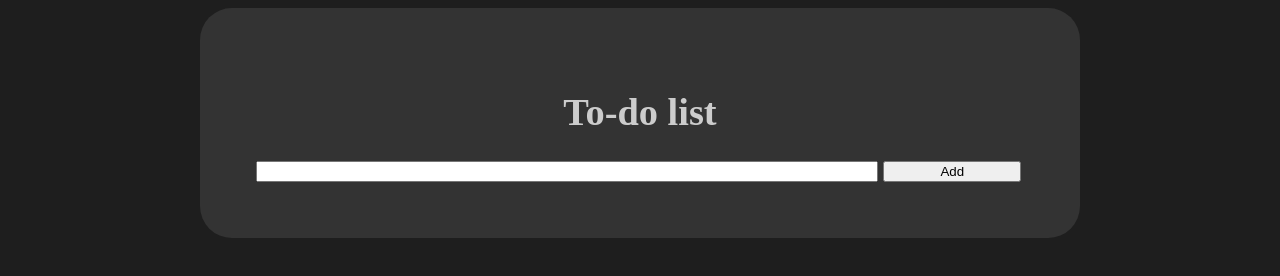
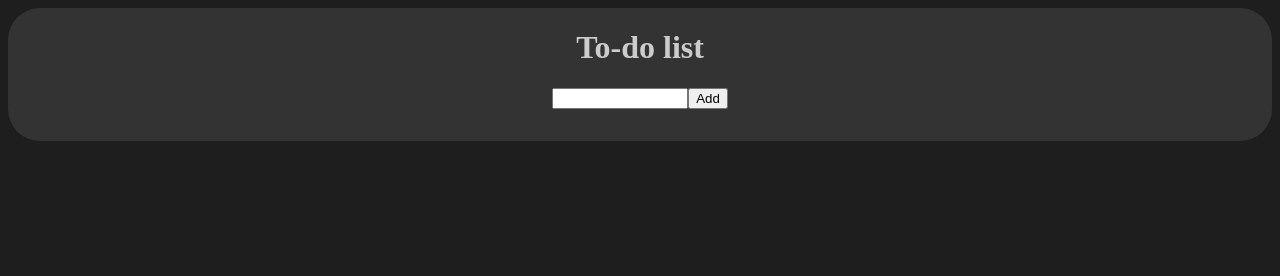
Before and after one commit to navidpirsajed/ToDoList, a plain HTML site: page index.html in a window 1280 px wide. Drawn offline with Linux system fonts and the light colour scheme.

Commit message:
-Added: title, add bar

```diff
--- a/index.html
+++ b/index.html
@@ -10,8 +10,10 @@
 
     <div class="container">
         <h1 id="vcenter">To-do list</h1>
-        <input class="textfield" type="text">
-        <button id="add">Add</button>
+        <div class="addbar" id="vcenter">
+            <input class="textfield" type="text">
+            <button>Add</button>
+        </div>
     </div>
 </body>
 </html>
--- a/stylesheet.css
+++ b/stylesheet.css
@@ -1,24 +1,27 @@
 body{
     background-color: #1E1E1E;
-    min-width: 100vh;
 }
 .container{
-    font-size: larger;
+    /* min-width: 10vh; */
+    /* font-size: larger; */
     color: #CCCCCC;
     background-color: #333333;
-    width: 40em;
-    height: 200%;
+    width: 99vw;
     border-radius: 4vh;
-    padding: 7vh;
+    padding: 0em 2em 2em 2em;
 }
 .container h1{
     width: auto;
+    /* font-size: 10rem; */
 }
-.textfield{
-    width: 80%;
+.addbar{
 }
-#add{
-    width: 18%;
+.addbar input{
+    /* padding: 90vw; */
+    width: 10vw;
+}
+.addbar button{
+    width: auto;
 }
 #vcenter{
     align-items: center;
```
